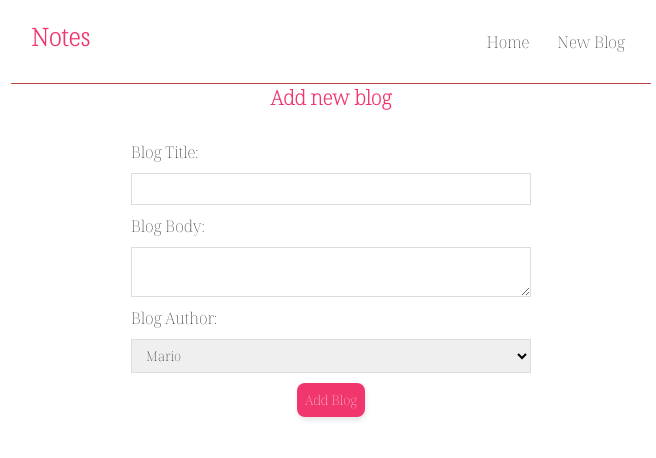
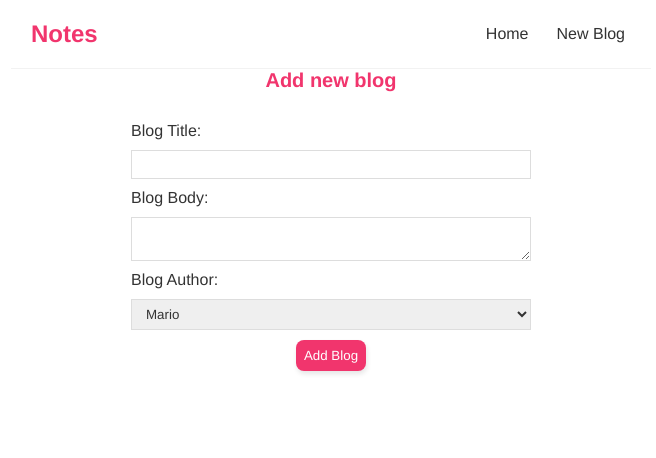
Before and after one commit to farid555/note-book-react, a React (Create React App) app: page /create in a window 1280 px wide. Shown: the top 458 px of the page, without its empty margins (309-965 px from the left). Built offline with nearby package versions, Linux system fonts and the light colour scheme; a web font is replaced by a local one.

Commit message:
create, delete

```diff
--- a/data/db.json
+++ b/data/db.json
@@ -1,11 +1,5 @@
 {
-    "blogs":[
-        {
-          "title": "THE JOURNEY OF THE MARMABILL",
-          "body": "For those spending time at home, looking for a cozy adventure or bedtime story for kids, we offer this imaginative rhyming picture book, read by the author, Daniel Errico.",
-          "author": "Aaniel Errico",
-          "id": 1
-        },
+  "blogs": [
     {
       "title": "GEMMA",
       "body": "Gemma is a middle grade novel that follows a curious explorer and her ring-tailed lemur, Milo, as they hunt for the “most greatest treasure in the world”. Solving riddles, battling a bell-wearing jaguar.",
@@ -19,11 +13,10 @@
       "id": 3
     },
     {
-          "title": "HE PARTICULAR WAY OF THE ODD MS. MCKAY",
-          "body": "This quirky tale is about our most infamous character of all. If you don’t have a soufflé-baking, trumpet-blaring, sleigh-riding friend, then maybe it’s time that you met Ms. McKay. Told as a monorhyme poem.",
-          "author": "Daniel Errico",
+      "title": "fwefwgwegwegwegwe",
+      "body": "gwegwegwegwegwegwegweg",
+      "author": "",
       "id": 4
     }
   ]
-
 }
--- a/src/components/BlogDetails.js
+++ b/src/components/BlogDetails.js
@@ -1,13 +1,23 @@
-import { useParams } from "react-router-dom";
+import { useParams, useNavigate } from "react-router-dom";
 import useFetch from "../custom-hooks/useFetch";
 
 const BlogDetails = () => {
+  const navigator = useNavigate();
   const { id } = useParams();
   const {
     data: blog,
     error,
     ispending,
   } = useFetch("http://localhost:8000/blogs/" + id);
+
+  const handleDelete = () => {
+    fetch("http://localhost:8000/blogs/" + id, {
+      method: "DELETE",
+    }).then(() => {
+      navigator("/");
+    });
+  };
+
   return (
     <div className="blog-details">
       <h1>BlogDetails - {id}</h1>
@@ -18,6 +28,7 @@ const BlogDetails = () => {
           <h2>{blog.title}</h2>
           <p>Written by {blog.author}</p>
           <div>{blog.body}</div>
+          <button onClick={handleDelete}>Delete</button>
         </article>
       )}
     </div>
--- a/src/components/Create.js
+++ b/src/components/Create.js
@@ -1,18 +1,31 @@
 import React from "react";
-// import { Navigate } from "react-router-dom";
+import { useNavigate } from "react-router-dom";
 import { useState } from "react";
 
 const Create = () => {
-  //   const navigator = Navigate();
   const [title, setTitle] = useState("");
   const [body, setBody] = useState("");
   const [author, setAuthor] = useState("");
+  const [ispending, setIspending] = useState(false);
+  const navigator = useNavigate();
 
   const handleSubmit = (e) => {
     e.preventDefault();
     const blog = { title, body, author };
     console.log(blog);
+    setIspending(true);
+
+    fetch("http://localhost:8000/blogs", {
+      method: "POST",
+      headers: { "Content-Type": "application/json" },
+      body: JSON.stringify(blog),
+    }).then(() => {
+      console.log("new blog created");
+      setIspending(false);
+      navigator("/");
+    });
   };
+
   return (
     <div className="create">
       <h2>Add new blog</h2>
@@ -35,7 +48,8 @@ const Create = () => {
           <option value="mario">Mario</option>
           <option value="yoshi">Yoshi</option>
         </select>
-        <button> Add Blog</button>
+        {!ispending && <button> Add Blog</button>}
+        {ispending && <button disabled> Adding blog...</button>}
         {console.log(title)}
         {console.log(body)}
       </form>
--- a/src/components/Error.js
+++ b/src/components/Error.js
@@ -1,9 +1,12 @@
 import React from "react";
+import { Link } from "react-router-dom";
 
 const Error = () => {
   return (
-    <div>
-      <h1>Error</h1>
+    <div className="not-found">
+      <h1>Page Not Found...</h1>
+      <p>That page cant be found</p>
+      <Link to="/">Back to homepage...</Link>
     </div>
   );
 };
--- a/src/index.css
+++ b/src/index.css
@@ -1,25 +1,20 @@
 @import url("https://fonts.googleapis.com/css2?family=Barlow+Condensed:wght@200&family=Barlow:ital@0;1&family=IBM+Plex+Mono:wght@300&family=Khand:wght@300&family=Lato&family=M+PLUS+1+Code:wght@300&family=Noto+Serif+Display:wght@100&family=Roboto+Condensed:ital@1&family=Source+Code+Pro:wght@300;400&family=Source+Serif+Pro:wght@200&display=swap");
 * {
-  margin: 0px;
-  font-family: "Noto Serif Display", serif;
+  margin: 0;
+  font-family: "Helvetica Neue", Helvetica, Arial;
+  color: #333;
 }
-h1 {
-  margin-bottom: 10px;
-}
-
 .navbar {
   padding: 20px;
   display: flex;
   align-items: center;
   max-width: 600px;
   margin: 0 auto;
-  border-bottom: 1px solid rgb(188, 68, 68);
+  border-bottom: 1px solid #f2f2f2;
 }
-
 .navbar h1 {
   color: #f1356d;
 }
-
 .navbar .links {
   margin-left: auto;
 }
@@ -27,29 +22,14 @@ h1 {
   margin-left: 16px;
   text-decoration: none;
   padding: 6px;
-  color: black;
-  border-radius: 4px;
 }
-
 .navbar a:hover {
-  background-color: #f1356d;
+  color: #f1356d;
 }
-
 .content {
   max-width: 600px;
   margin: 40px auto;
   padding: 20px;
-}
-button {
-  background-color: white;
-  border: 0.5px;
-  border-radius: 2px;
-  box-shadow: 1px 3px 5px rgba(0, 0, 0, 0.1);
-}
-
-button:hover {
-  background-color: lime;
-  box-shadow: 1px 3px 5px rgba(0, 0, 0, 0.1);
 }
 
 /* blogs previews */
@@ -96,7 +76,23 @@ button:hover {
   padding: 8px;
   cursor: pointer;
 }
+/* blog details */
+.blog-details h2 {
+  font-size: 20px;
+  color: #f1356d;
+  margin-bottom: 10px;
+}
+.blog-details div {
+  margin: 20px 0;
+}
 
+.blog-details button {
+  color: rgb(255, 255, 255);
+  border: 0;
+  padding: 8px;
+  border-radius: 8px;
+  cursor: pointer;
+}
 /* create new blog form */
 
 .create {
```
Lines whose indentation alone changed are shown as unchanged.
